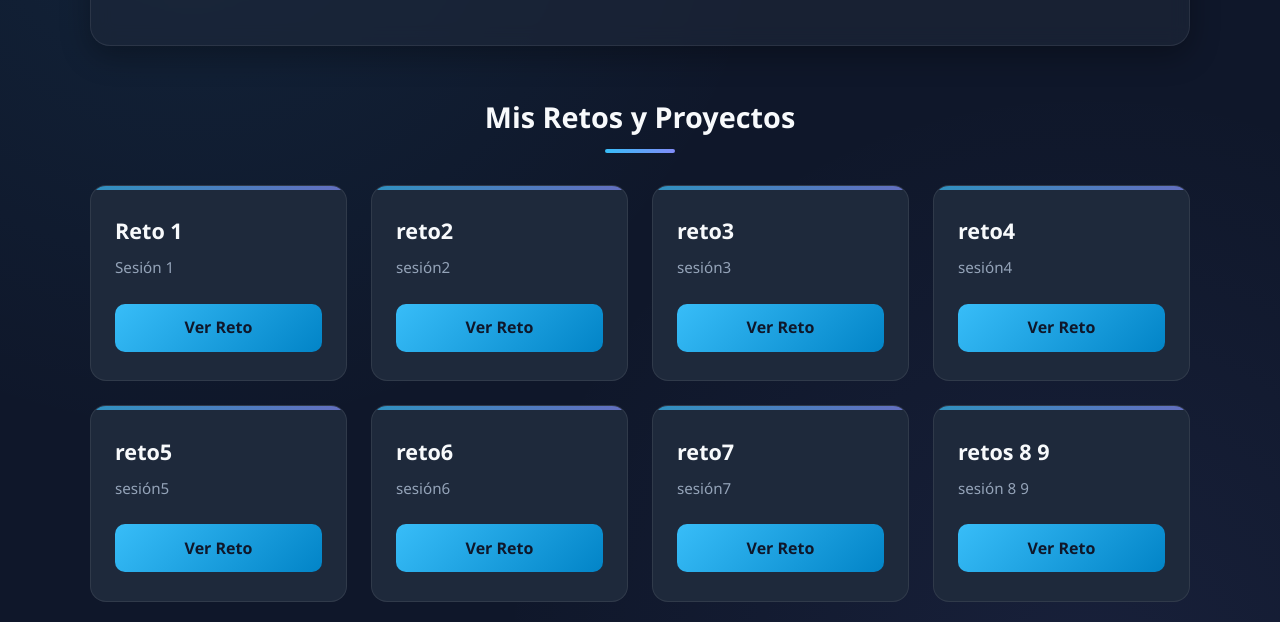
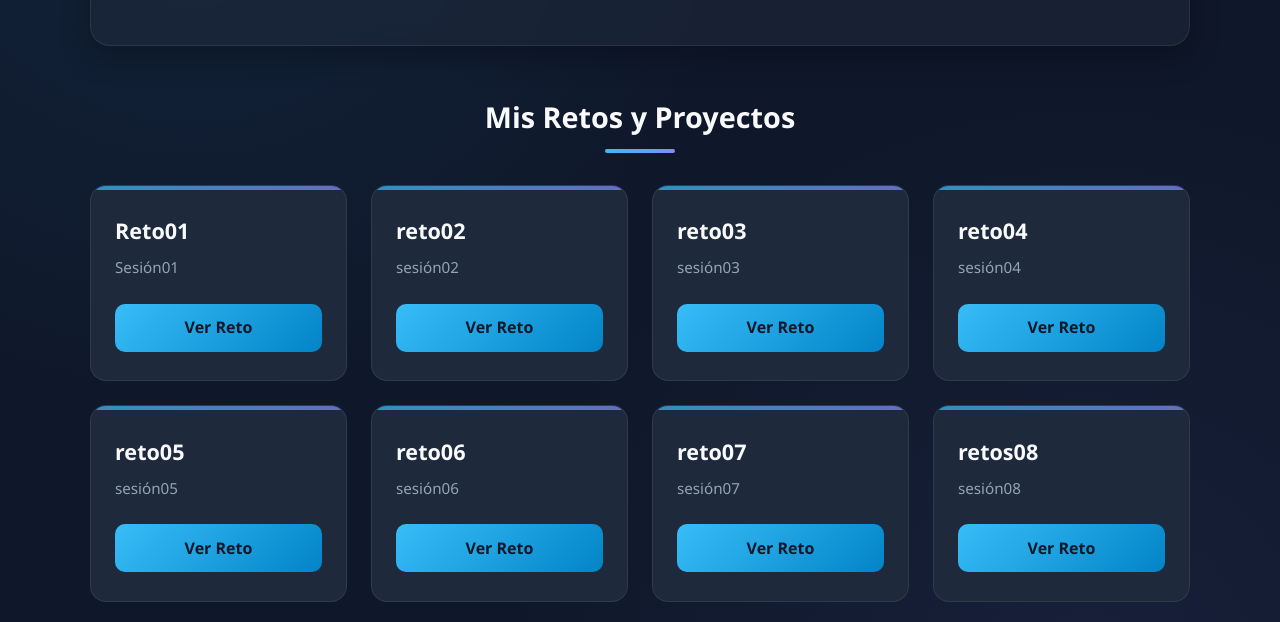
Before and after one commit to dp4334985-blip/web-adso-DanielPerez, a plain HTML site: page index.html in a window 1280 px wide. Shown: the part 330-952 px from the top of the page. Drawn offline with Linux system fonts and the light colour scheme.

Commit message:
Update index.html

```diff
--- a/index.html
+++ b/index.html
@@ -22,58 +22,58 @@
             <div class="cards-grid">
                 <!-- Tarjeta Reto 1 -->
                 <div class="challenge-card">
-                    <h3>Reto 1</h3>
-                    <p>Sesión 1</p>
+                    <h3>Reto01</h3>
+                    <p>Sesión01</p>
                     <a href="Sesion 01/Reto/index.html" class="btn-link">Ver Reto</a>
                 </div>
 
                 <!-- Tarjeta Reto 2 -->
                 <div class="challenge-card">
-                    <h3>reto2</h3>
-                    <p>sesión2</p>
-                    <a href="sesion2/Reto/index.html" class="btn-link">Ver Reto</a>
+                    <h3>reto02</h3>
+                    <p>sesión02</p>
+                    <a href="sesion02/Reto/index.html" class="btn-link">Ver Reto</a>
                 </div>
 
                 <!-- Tarjeta Reto 3 -->
                 <div class="challenge-card">
-                    <h3>reto3</h3>
-                    <p>sesión3</p>
-                    <a href="sesion3/Reto/index.html" class="btn-link">Ver Reto</a>
+                    <h3>reto03</h3>
+                    <p>sesión03</p>
+                    <a href="sesion03/Reto/index.html" class="btn-link">Ver Reto</a>
                 </div>
 
                 <!-- Tarjeta Reto 4 -->
                 <div class="challenge-card">
-                    <h3>reto4</h3>
-                    <p>sesión4</p>
-                    <a href="sesion4/Reto/index.html" class="btn-link">Ver Reto</a>
+                    <h3>reto04</h3>
+                    <p>sesión04</p>
+                    <a href="sesion04/Reto/index.html" class="btn-link">Ver Reto</a>
                 </div>
 
                 <!-- Tarjeta Reto 5 -->
                 <div class="challenge-card">
-                    <h3>reto5</h3>
-                    <p>sesión5</p>
-                    <a href="sesion5/Reto/index.html" class="btn-link">Ver Reto</a>
+                    <h3>reto05</h3>
+                    <p>sesión05</p>
+                    <a href="sesion05/Reto/index.html" class="btn-link">Ver Reto</a>
                 </div>
 
                 <!-- Tarjeta Reto 6 -->
                 <div class="challenge-card">
-                    <h3>reto6</h3>
-                    <p>sesión6</p>
-                    <a href="sesion6/Reto/index.html" class="btn-link">Ver Reto</a>
+                    <h3>reto06</h3>
+                    <p>sesión06</p>
+                    <a href="sesion06/Reto/index.html" class="btn-link">Ver Reto</a>
                 </div>
 
                 <!-- Tarjeta Reto 7 -->
                 <div class="challenge-card">
-                    <h3>reto7</h3>
-                    <p>sesión7</p>
-                    <a href="sesion7/Reto/index.html" class="btn-link">Ver Reto</a>
+                    <h3>reto07</h3>
+                    <p>sesión07</p>
+                    <a href="sesion07/Reto/index.html" class="btn-link">Ver Reto</a>
                 </div>
 
                 <!-- Tarjeta Sesión 8 y 9 -->
                 <div class="challenge-card">
-                    <h3>retos 8 9</h3>
-                    <p>sesión 8 9</p>
-                    <a href="sesion 8 9/Reto/index.html" class="btn-link">Ver Reto</a>
+                    <h3>retos08</h3>
+                    <p>sesión08</p>
+                    <a href="sesion08/Reto/index.html" class="btn-link">Ver Reto</a>
                 </div>
 
                 <!-- Tarjeta Sesión 10 -->
```
